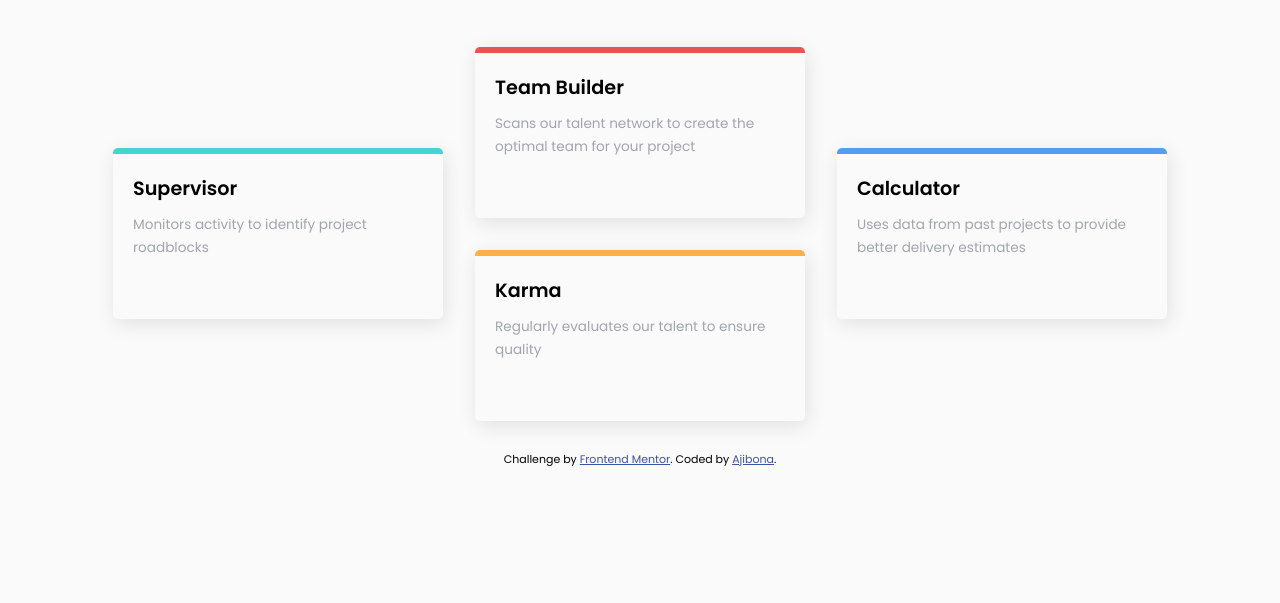
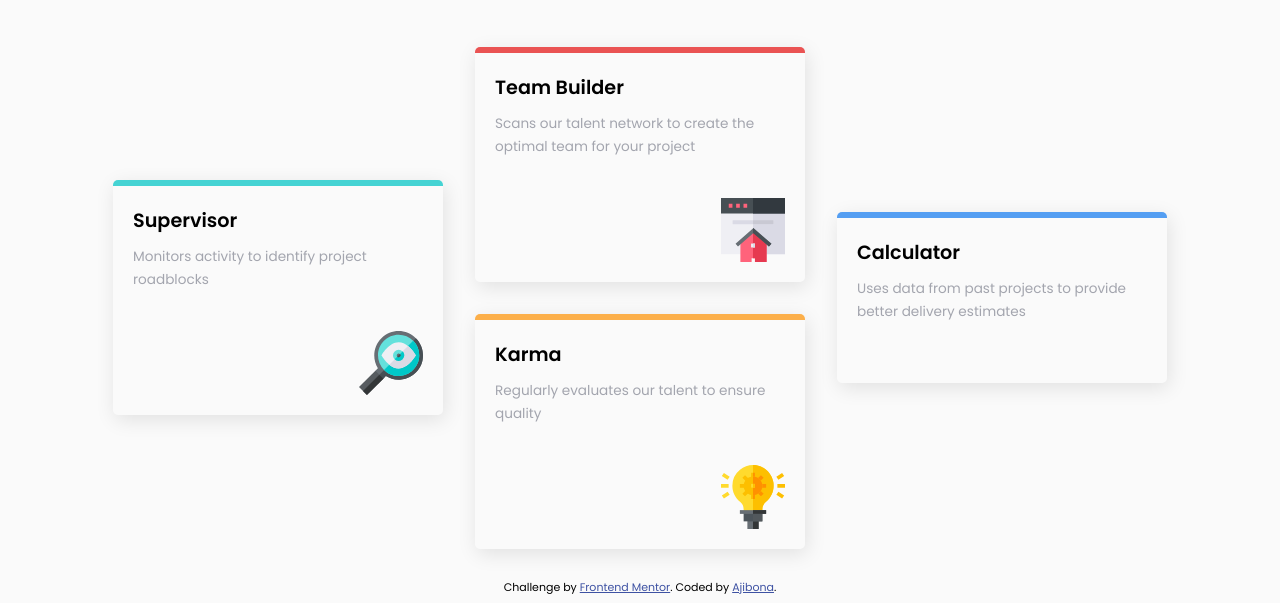
Before and after one commit to ajibona/four-card-feature, a plain HTML site: page index.html in a window 1280 px wide. Shown: the part 197-800 px from the top of the page. Drawn offline with Linux system fonts and the light colour scheme.

Commit message:
Update index.html

```diff
--- a/index.html
+++ b/index.html
@@ -40,7 +40,7 @@
             <h3>Supervisor</h3>
             <p>Monitors activity to identify project roadblocks</p>
 
-            <div class="image-float"> <img src="/four-card-feature-section-master/images/icon-supervisor.svg" alt=""></div>
+            <div class="image-float"><img src="images/icon-supervisor.svg" alt=""></div>
 
           </div>
         </div>
@@ -53,7 +53,7 @@
                 Scans our talent network to create the optimal team for your project
               </p>
 
-              <div class="image-float"> <img src="/four-card-feature-section-master/images/icon-team-builder.svg" alt=""></div>
+              <div class="image-float"> <img src="images/icon-team-builder.svg" alt=""></div>
 
             </div>
 
@@ -61,7 +61,7 @@
               <h3>Karma</h3>
               <p> Regularly evaluates our talent to ensure quality</p>
 
-              <div class="image-float"> <img src="/four-card-feature-section-master/images/icon-karma.svg" alt=""></div>
+              <div class="image-float"><img src="images/icon-karma.svg" alt=""></div>
 
             </div>
           </div>
@@ -72,7 +72,7 @@
             <h3>Calculator</h3>
             <p> Uses data from past projects to provide better delivery estimates</p>
 
-            <div class="image-float"> <img src="/four-card-feature-section-master/images/icon-calculator.svg" alt=""></div>
+            <div class="image-float"<img src="images/icon-calculator.svg" alt=""></div>
 
           </div>
         </div>
```
